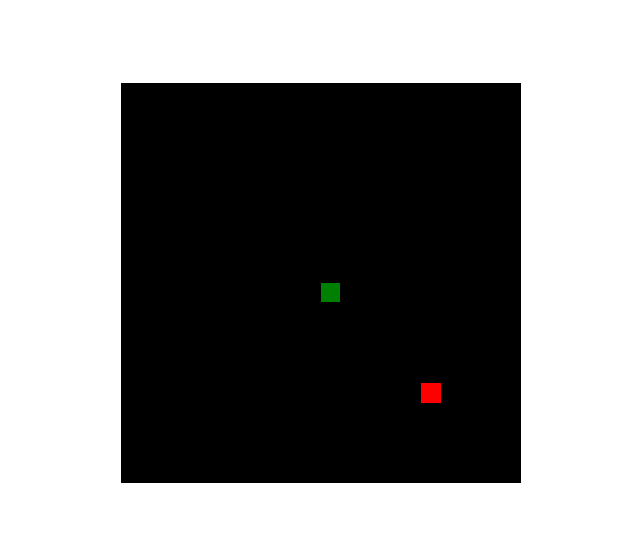
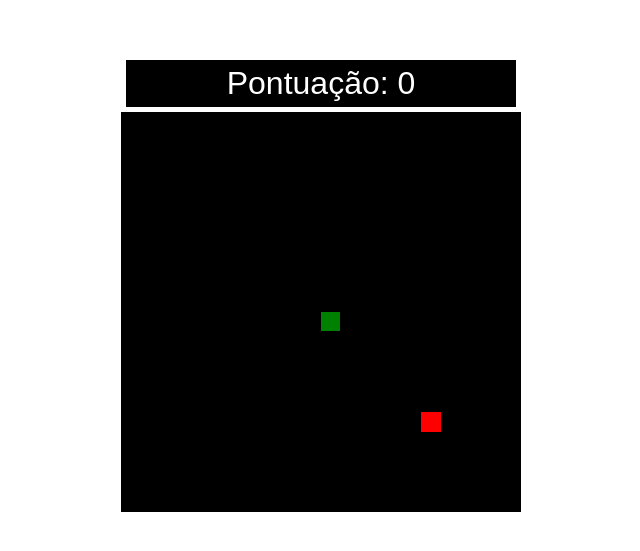
Before and after one commit to claudiostn/projeto-cobrinha, a plain HTML site: page index.html in a window 1280 px wide. Shown: the part 115-666 px from the top of the page, without its empty margins (319-959 px from the left). Drawn offline with Linux system fonts and the light colour scheme.

Commit message:
adicionei um score

```diff
--- a/index.html
+++ b/index.html
@@ -10,10 +10,12 @@
 <body>
     <main>
         <div>
+            <div id="score"></div>
             <canvas id="stage" width="400" height="400"></canvas>
         </div>
     </main>
 
+
     <script src="script.js"></script>
 </body>
 </html>
--- a/script.js
+++ b/script.js
@@ -2,6 +2,8 @@ window.onload = function() {
     var stage = document.getElementById('stage');
     var ctx = stage.getContext('2d');
     document.addEventListener('keydown', keyPush);
+    var scoreTxt = document.getElementById('score');
+    var score = 0;
 
     setInterval(game, 60);
 
@@ -23,6 +25,7 @@ window.onload = function() {
   	    posx += velx;
         posy += vely;
 
+        //se a cobra passar das bordas ela vai voltar no outro lado
         if(posx < 0) {
     	    posx = quantPeca - 1;
         }
@@ -45,10 +48,14 @@ window.onload = function() {
         ctx.fillStyle = "green";
    	    for (var i = 0; i < rastro.length; i++) {
     	    ctx.fillRect(rastro[i].x*tamPeca, rastro[i].y*tamPeca, tamPeca-1, tamPeca-1);
+
+            //para a cobra morrer quando bater nela msm
             if (rastro[i].x == posx && rastro[i].y == posy) {
       	        velx = 0;
                 vely = 0;
                 cauda = 5;
+                score = 0; //deixar o score em 0
+                scoreTxt.innerHTML = `Pontuação: ${Number(score)}`;
             }
         }
 
@@ -56,14 +63,20 @@ window.onload = function() {
         while (rastro.length > cauda) {
     	rastro.shift();
         }
+
+        //se a maçã tiver na mesma posicao que a cabeca da cobra
         if (applex == posx && appley == posy) {
-			cauda++;
+			cauda++; //aumentar a cauda da cobra
+            score++; //aumentar 1 cada vez que ela pegar a maçã
+            scoreTxt.innerHTML = `Pontuação: ${Number(score)}`;
+            //fazer a maçã aparecer em lugares aleatorios
             applex = Math.floor(Math.random()*quantPeca);
             appley = Math.floor(Math.random()*quantPeca);
         }
 
     }
 
+    //funcao para as teclas
     function keyPush(event) {
 
   	    switch (event.keyCode) {
--- a/style.css
+++ b/style.css
@@ -9,4 +9,16 @@ main {
     height: 100vh;
     justify-content: center;
     align-items: center;
+    font-family: Arial, Helvetica, sans-serif;
 }
+
+#score {
+    display: flex;
+    justify-content: center;
+    align-items: center;
+    background-color: black;
+    color: white;
+    margin: 5px;
+    padding: 5px;
+    font-size: 2em;
+}
```
